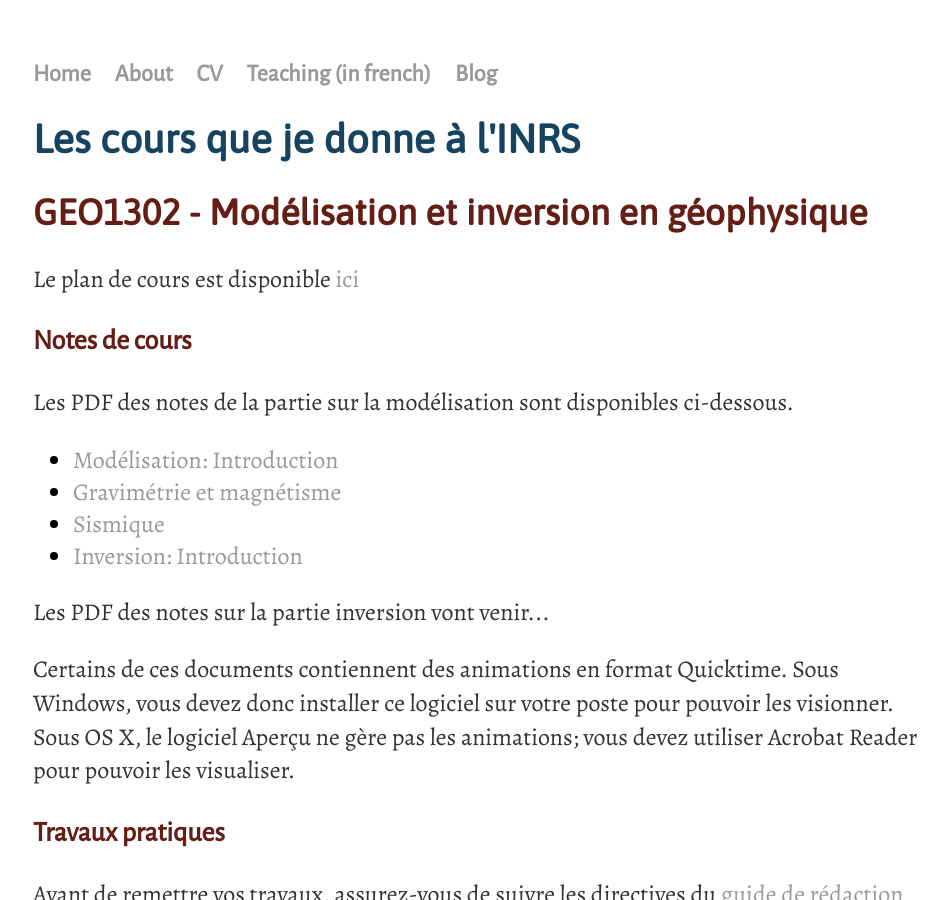
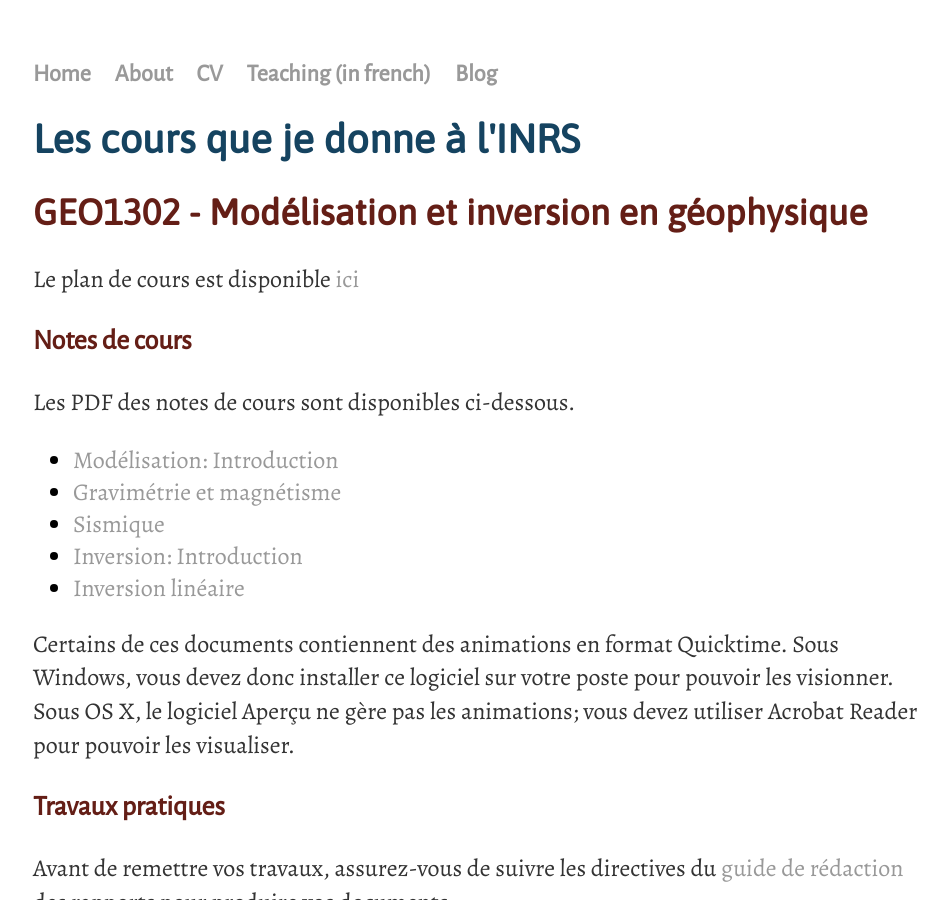
Before and after one commit to bernard-giroux/bernard-giroux.github.io, a Jekyll site: the page built from teaching/index.html, in a window 1280 px wide and 900 px high. Shown: the whole window, without its empty margins (159-1107 px from the left). Built offline with Jekyll 4.4.1, drawn with Linux system fonts in a browser that asks for light colours.

Commit message:
PDF inversion linéaire ajouté

```diff
--- a/teaching/index.html
+++ b/teaching/index.html
@@ -9,14 +9,14 @@ title: Enseignement
 
 		<p>Le plan de cours est disponible <a href=plan_geo1302.html>ici</a></p>
 		<h3>Notes de cours</h3>
-		<p>Les PDF des notes de la partie sur la modélisation sont disponibles ci-dessous.</p>
+		<p>Les PDF des notes de cours sont disponibles ci-dessous.</p>
 		<ul>
 			<li><a href=PDFs/01_intro.pdf>Modélisation: Introduction</a></li>
 			<li><a href=PDFs/02_potent.pdf>Gravimétrie et magnétisme</a></li>
 			<li><a href=PDFs/03_ondes.pdf>Sismique</a></li>
 			<li><a href=PDFs/04_intro_inv.pdf>Inversion: Introduction</a></li>
+			<li><a href=PDFs/05_lineaire.pdf>Inversion linéaire</a></li>
 		</ul>
-		<p>Les PDF des notes sur la partie inversion vont venir...</p>
 		<p>Certains de ces documents contiennent des animations en format Quicktime.  Sous Windows, vous devez donc installer ce logiciel sur votre poste pour pouvoir les visionner.  Sous OS X, le logiciel Aperçu ne gère pas les animations; vous devez utiliser Acrobat Reader pour pouvoir les visualiser.</p>
 		<h3>Travaux pratiques</h3>
 		<p>Avant de remettre vos travaux, assurez-vous de suivre les directives du <a href=PDFs/guide_rapports.pdf>guide de rédaction</a> des rapports pour produire vos documents.</p>
```
Also changed, not shown: 1 other file.
